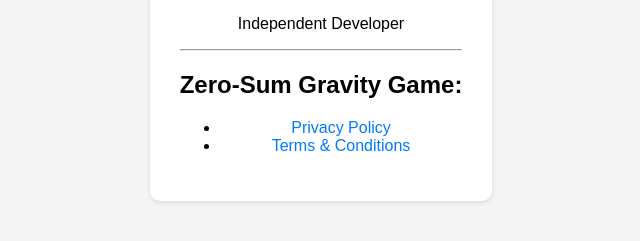
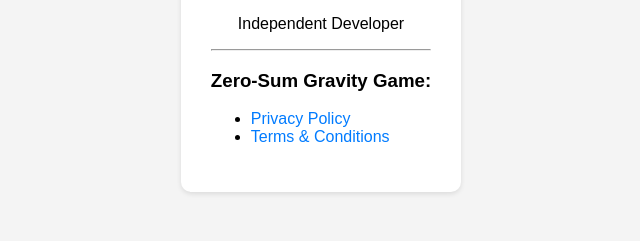
Before and after one commit to msemianin/msemianin.github.io, a plain HTML site: page index.html in a window 1280 px wide. Shown: the part 153-394 px from the top of the page, without its empty margins (319-959 px from the left). Drawn offline with Linux system fonts and the light colour scheme.

Commit message:
Update index.html

```diff
--- a/index.html
+++ b/index.html
@@ -6,6 +6,7 @@
         body { font-family: sans-serif; text-align: center; padding: 50px; background: #f4f4f4; }
         .container { background: white; padding: 30px; border-radius: 10px; display: inline-block; box-shadow: 0 2px 5px rgba(0,0,0,0.1); }
         a { color: #007bff; text-decoration: none; }
+        ul {text-align:left}
     </style>
 </head>
 <body>
@@ -13,7 +14,7 @@
         <h1>M. Semianin</h1>
         <p>Independent Developer</p>
         <hr>
-        <p><h2>Zero-Sum Gravity Game:</h2>
+        <p><h3>Zero-Sum Gravity Game:</h3>
             <ul>
                 <li><a href="/policies/zerosum/privacy-policy.html">Privacy Policy</a></li>
                 <li><a href="/policies/zerosum/terms-and-conditions">Terms & Conditions</a></li>
```
